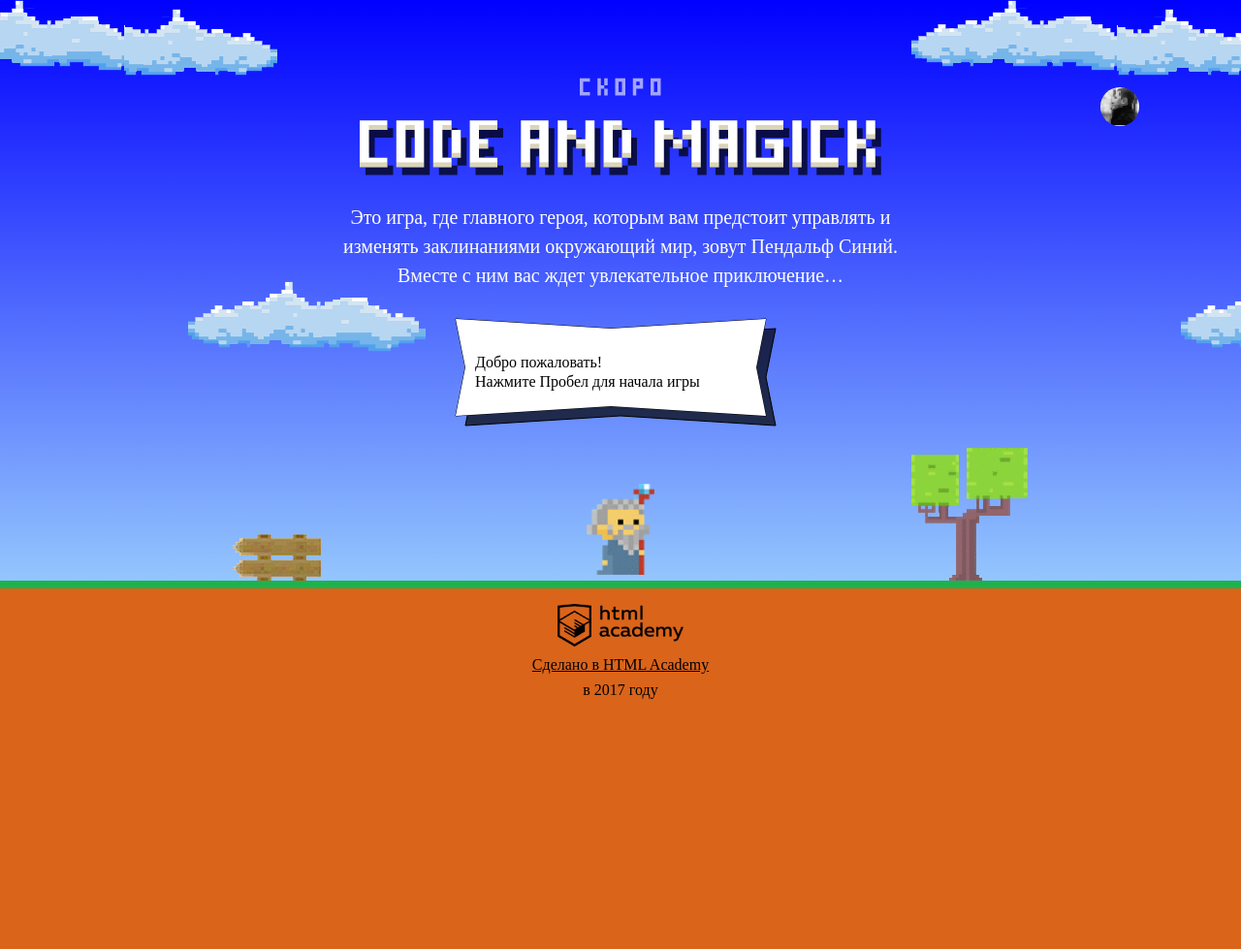
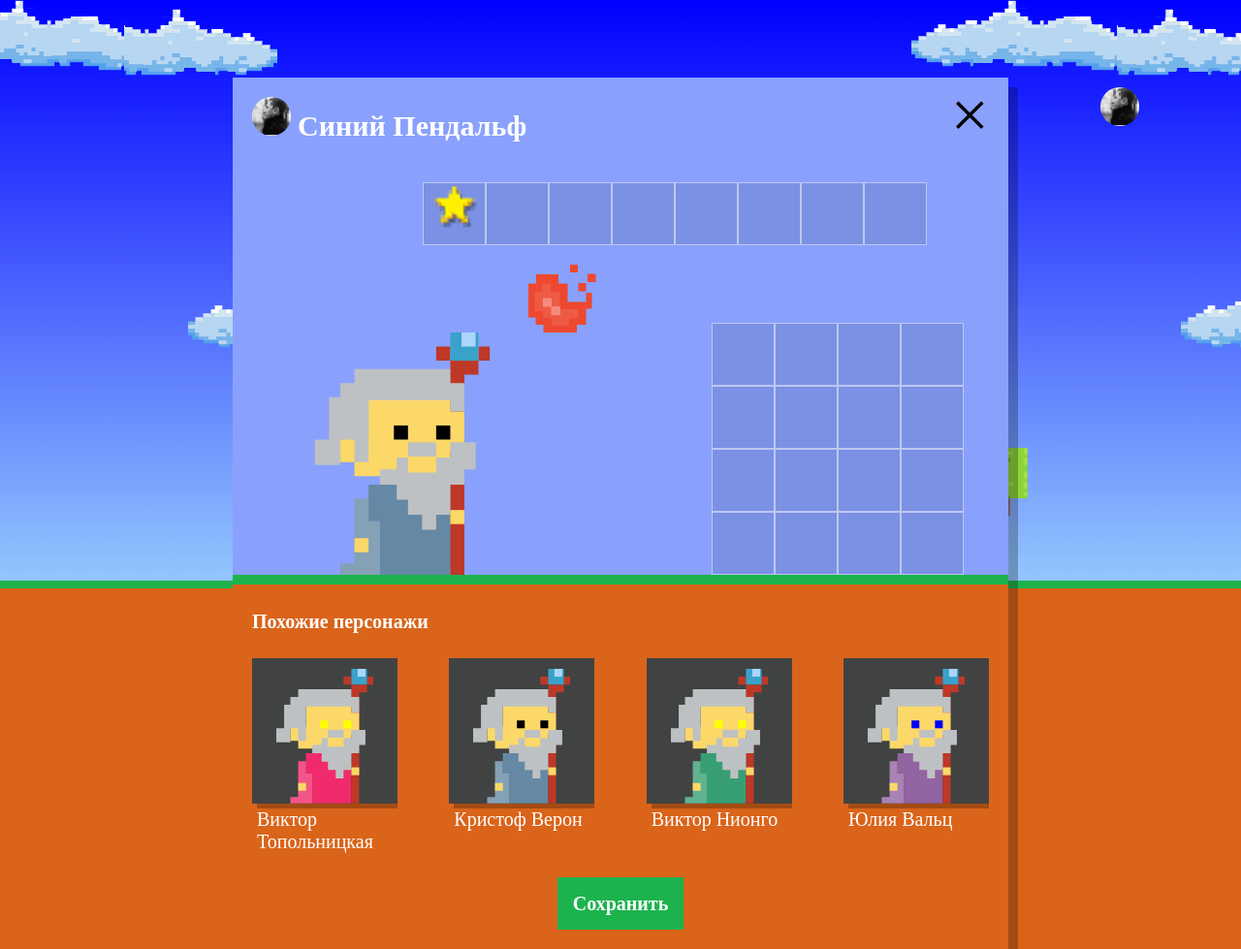
Before and after one commit to yuriiparfenov/629363-code-and-magick-19, a website: page index.html in a window 1280 px wide. Shown: the whole page at 97% size. Before the commit the page ends 800 px from the top, so only its background shows below. Drawn offline with Linux system fonts and the light colour scheme; a web font is replaced by a local one.

Commit message:
Выполнил 1 задание

```diff
--- a/index.html
+++ b/index.html
@@ -204,6 +204,7 @@
   var wizardWidth = 70;
 
 </script>
+<script src="js/setup.js"></script>
 <script src="js/stat.js"></script>
 <script src="js/game.js"></script>
 
--- /dev/null
+++ b/js/setup.js
@@ -0,0 +1,54 @@
+'use strict';
+var setupBlock = document.querySelector('.setup');
+
+setupBlock.classList.remove('hidden');
+
+var similarListElement = document.querySelector('.setup-similar-list');
+
+var similarWizardTemplate = document.querySelector('#similar-wizard-template').content
+    .querySelector('.setup-similar-item');
+
+var nameWizard = ['Иван', 'Хуан Себастьян', 'Мария', 'Кристоф', 'Виктор', 'Юлия', 'Люпита', 'Вашингтон'];
+var surnameWizard = ['да Марья', 'Верон', 'Мирабелла', 'Вальц', 'Онопко', 'Топольницкая', 'Нионго', 'Ирвинг'];
+var coatColorWizard = ['rgb(101, 137, 164)', 'rgb(241, 43, 107)', 'rgb(146, 100, 161)', 'rgb(56, 159, 117)', 'rgb(215, 210, 55)', 'rgb(0, 0, 0)'];
+var eyesColorWizard = ['black', 'red', 'blue', 'yellow', 'green'];
+
+var renderArrayWizard = function (arrName, arrSurname, arrCoatColor, arrEyesColor) {
+  var arrayWizard = [];
+
+  var randomValue = function (arr) {
+    return arr[Math.floor(Math.random() * arr.length)];
+  };
+
+  var randomName = function (arr1, arr2) {
+    return arr1[Math.floor(Math.random() * arr1.length)] + ' ' + arr2[Math.floor(Math.random() * arr2.length)];
+  };
+
+  for (var i = 0; i < 4; i++) {
+    arrayWizard[i] = {
+      name: randomName(arrName, arrSurname),
+      coatColor: randomValue(arrCoatColor),
+      eyesColor: randomValue(arrEyesColor)
+    };
+  }
+
+  return arrayWizard;
+};
+
+var arrayOfWizards = renderArrayWizard(nameWizard, surnameWizard, coatColorWizard, eyesColorWizard);
+
+var renderWizard = function (wizard) {
+  var wizardElement = similarWizardTemplate.cloneNode(true);
+  wizardElement.querySelector('.setup-similar-label').textContent = wizard.name;
+  wizardElement.querySelector('.wizard-coat').style.fill = wizard.coatColor;
+  wizardElement.querySelector('.wizard-eyes').style.fill = wizard.eyesColor;
+  return wizardElement;
+};
+
+var fragment = document.createDocumentFragment();
+for (var i = 0; i < arrayOfWizards.length; i++) {
+  fragment.appendChild(renderWizard(arrayOfWizards[i]));
+}
+
+similarListElement.appendChild(fragment);
+setupBlock.querySelector('.setup-similar').classList.remove('hidden');
```
